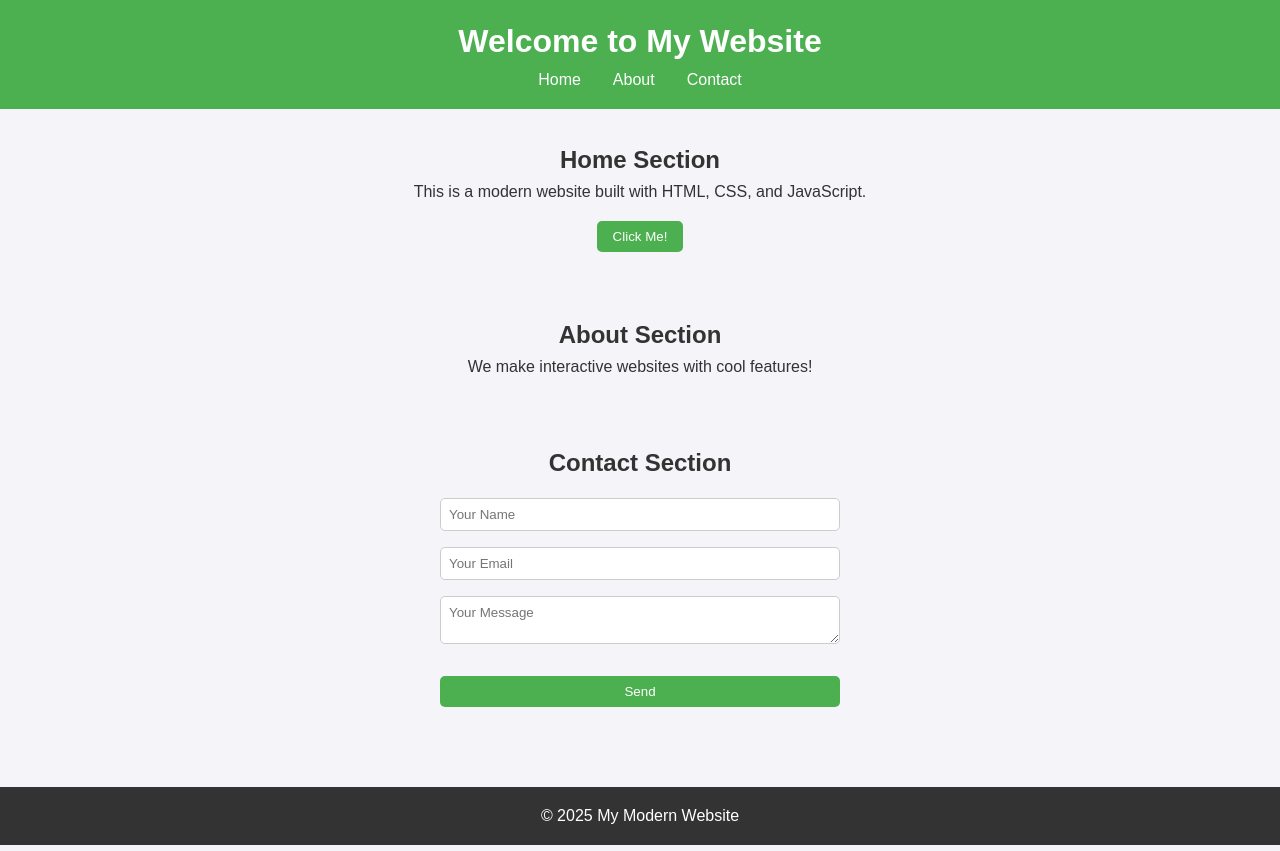
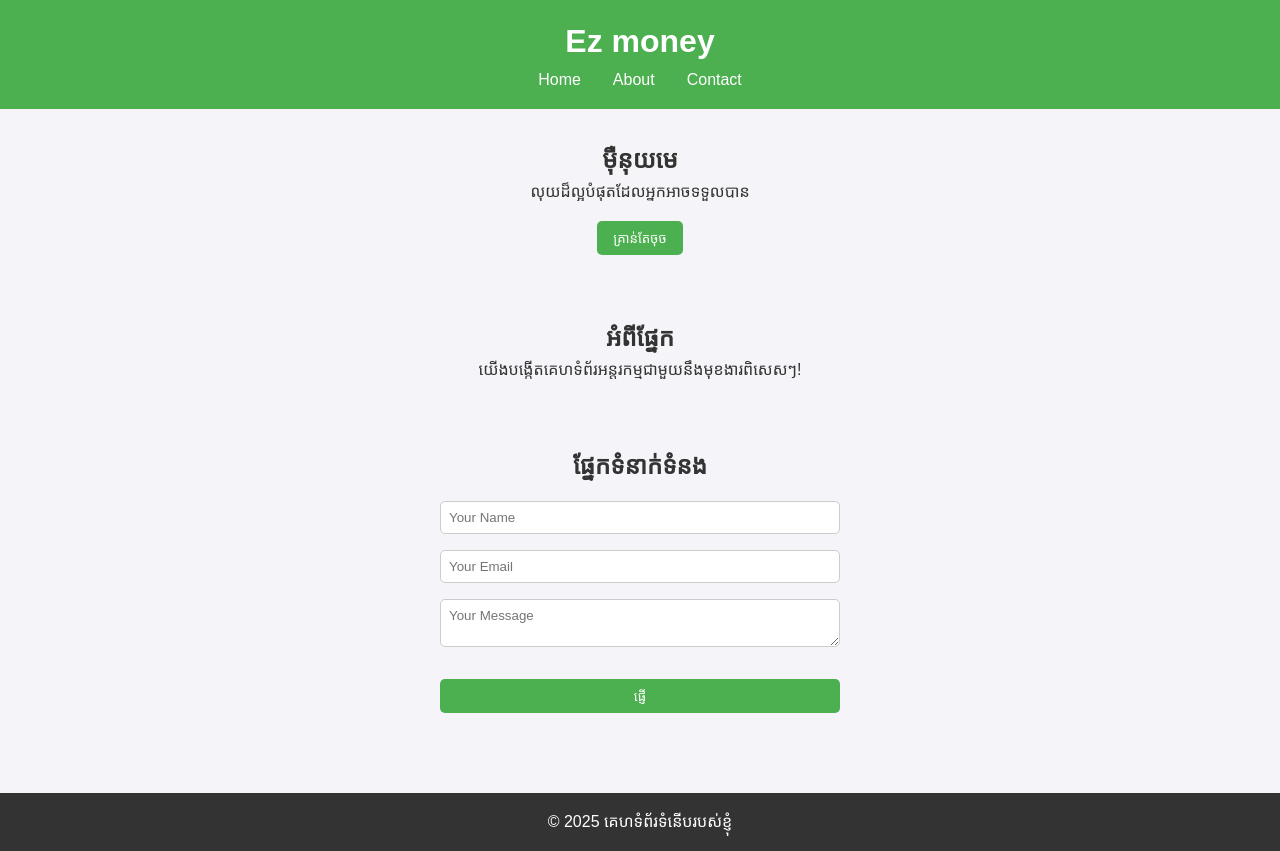
Before and after one commit to smeymoth-debug/register-, a plain HTML site: page java script/index.html in a window 1280 px wide. Drawn offline with Linux system fonts and the light colour scheme.

Commit message:
add html and css and javascript

```diff
--- a/java script/index.html
+++ b/java script/index.html
@@ -3,12 +3,12 @@
 <head>
   <meta charset="UTF-8">
   <meta name="viewport" content="width=device-width, initial-scale=1.0">
-  <title>My Modern Website</title>
+  <title>EZ money</title>
   <link rel="stylesheet" href="index.css">
 </head>
 <body>
   <header>
-    <h1>Welcome to My Website</h1>
+    <h1>Ez money</h1>
     <nav>
       <ul>
         <li><a href="#home">Home</a></li>
@@ -19,29 +19,29 @@
   </header>
 
   <section id="home">
-    <h2>Home Section</h2>
-    <p>This is a modern website built with HTML, CSS, and JavaScript.</p>
-    <button id="clickMeBtn">Click Me!</button>
+    <h2>ម៉ឺនុយមេ</h2>
+    <p>លុយដ៏ល្អបំផុតដែលអ្នកអាចទទួលបាន</p>
+    <button id="clickMeBtn">គ្រាន់តែចុច</button>
     <p id="message"></p>
   </section>
 
   <section id="about">
-    <h2>About Section</h2>
-    <p>We make interactive websites with cool features!</p>
+    <h2>អំពីផ្នែក</h2>
+    <p>យើងបង្កើតគេហទំព័រអន្តរកម្មជាមួយនឹងមុខងារពិសេសៗ!</p>
   </section>
 
   <section id="contact">
-    <h2>Contact Section</h2>
+    <h2>ផ្នែកទំនាក់ទំនង</h2>
     <form id="contactForm">
       <input type="text" id="name" placeholder="Your Name" required>
       <input type="email" id="email" placeholder="Your Email" required>
       <textarea id="messageInput" placeholder="Your Message" required></textarea>
-      <button type="submit">Send</button>
+      <button type="submit">ផ្ញើ</button>
     </form>
   </section>
 
   <footer>
-    <p>&copy; 2025 My Modern Website</p>
+    <p>&copy; 2025 គេហទំព័រទំនើបរបស់ខ្ញុំ</p>
   </footer>
 
   <script src="index.js"></script>
```
